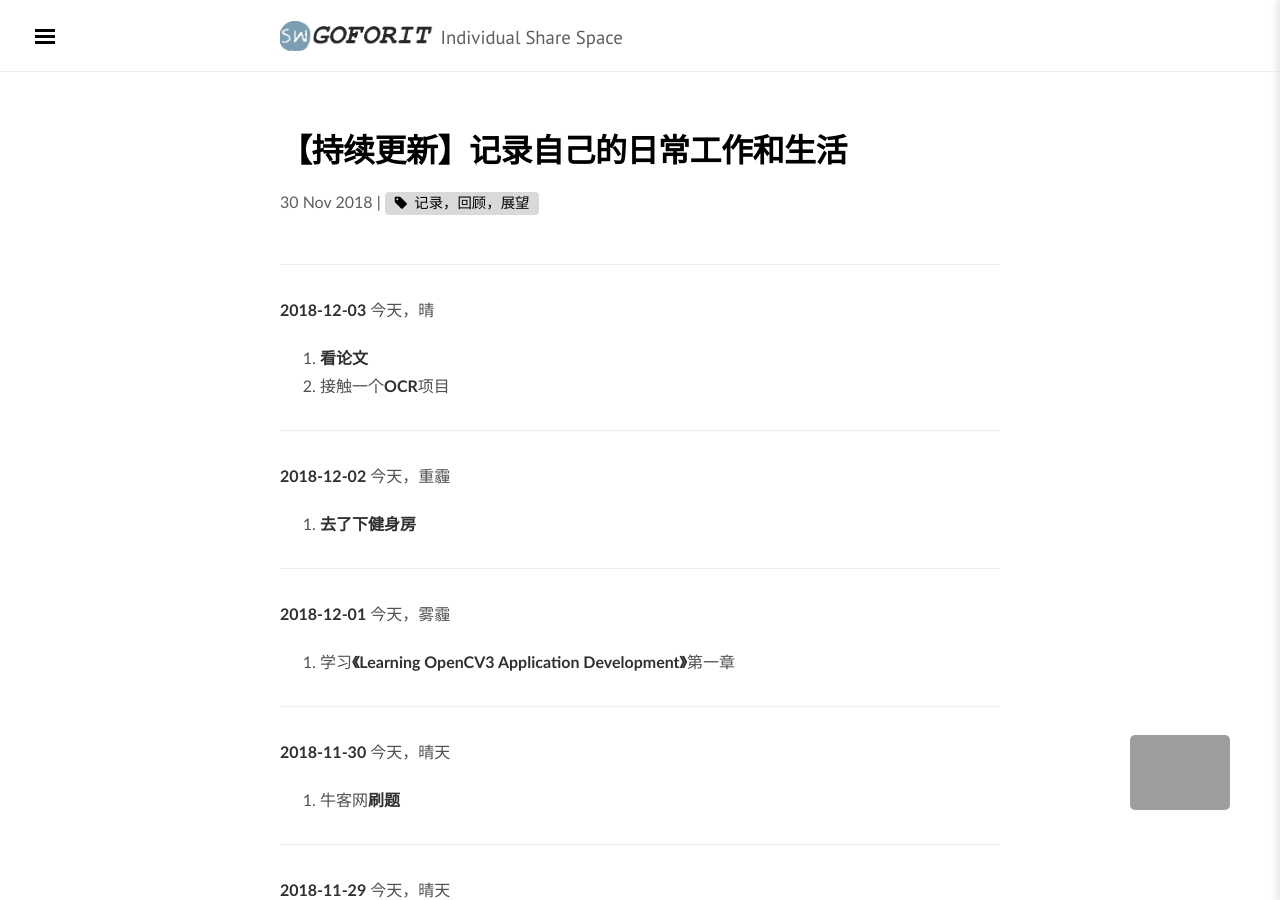
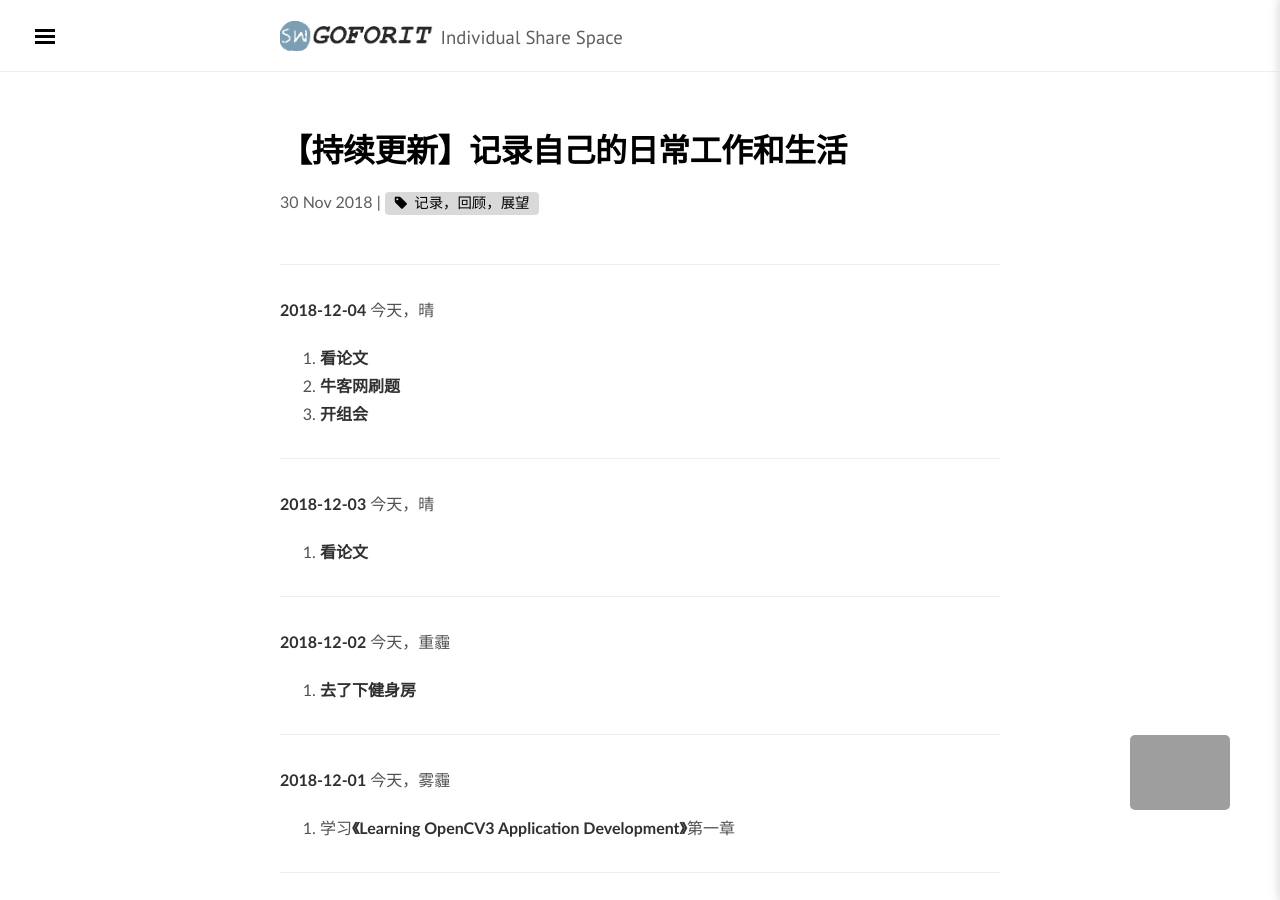
Before and after one commit to illust/illust.github.io, a Jekyll site: the page built from _posts/2018-11-30-works.md, in a window 1280 px wide and 900 px high. Built offline with Jekyll 4.4.1, drawn with Linux system fonts in a browser that asks for light colours; nearby versions of some CDN libraries; some web fonts are replaced; comment, search, counter and statistics services are not loaded.

Commit message:
add work

```diff
--- a/_posts/2018-11-30-works.md
+++ b/_posts/2018-11-30-works.md
@@ -6,10 +6,16 @@ excerpt: 回到写日记的年月里，fight！
 tags: [记录，回顾，展望]
 ---
 ----------------------------
+**2018-12-04**
+今天，晴
+1.    **看论文**
+2.    **牛客网刷题**
+3.    **开组会**
+
+----------------------------
 **2018-12-03**
 今天，晴
 1.    **看论文**
-2.    接触一个**OCR**项目
 
 ----------------------------
 **2018-12-02**
```
